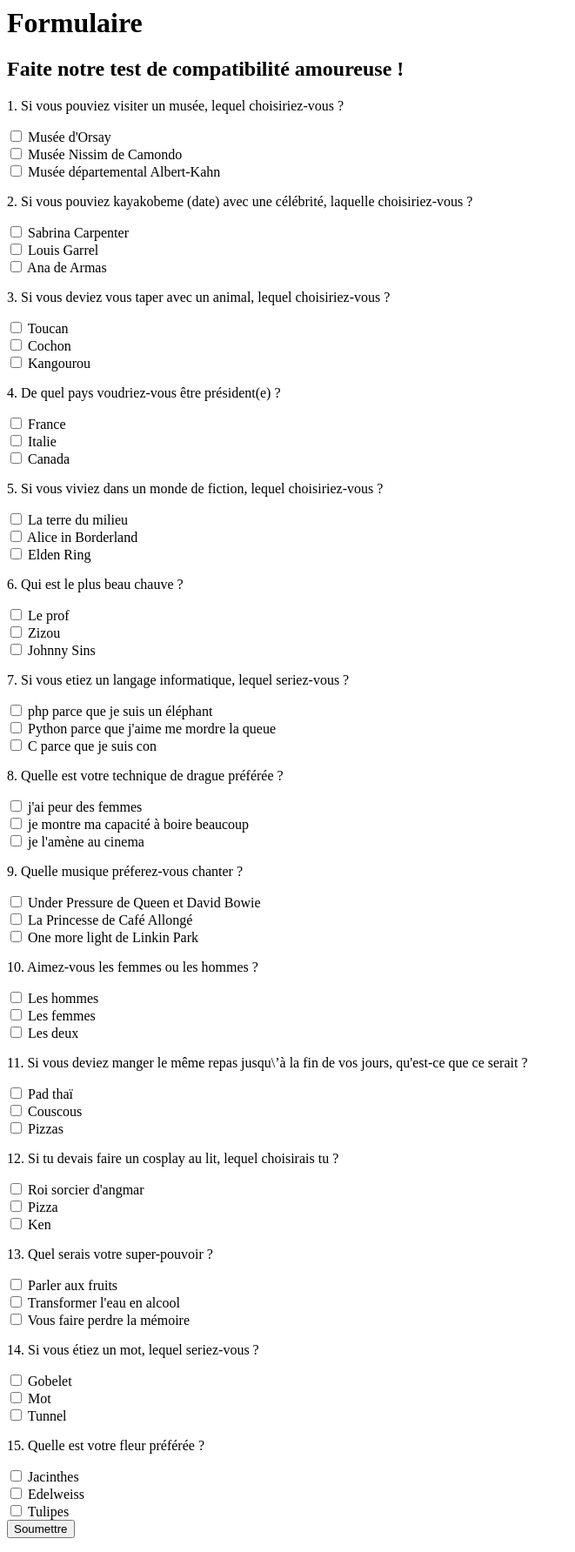
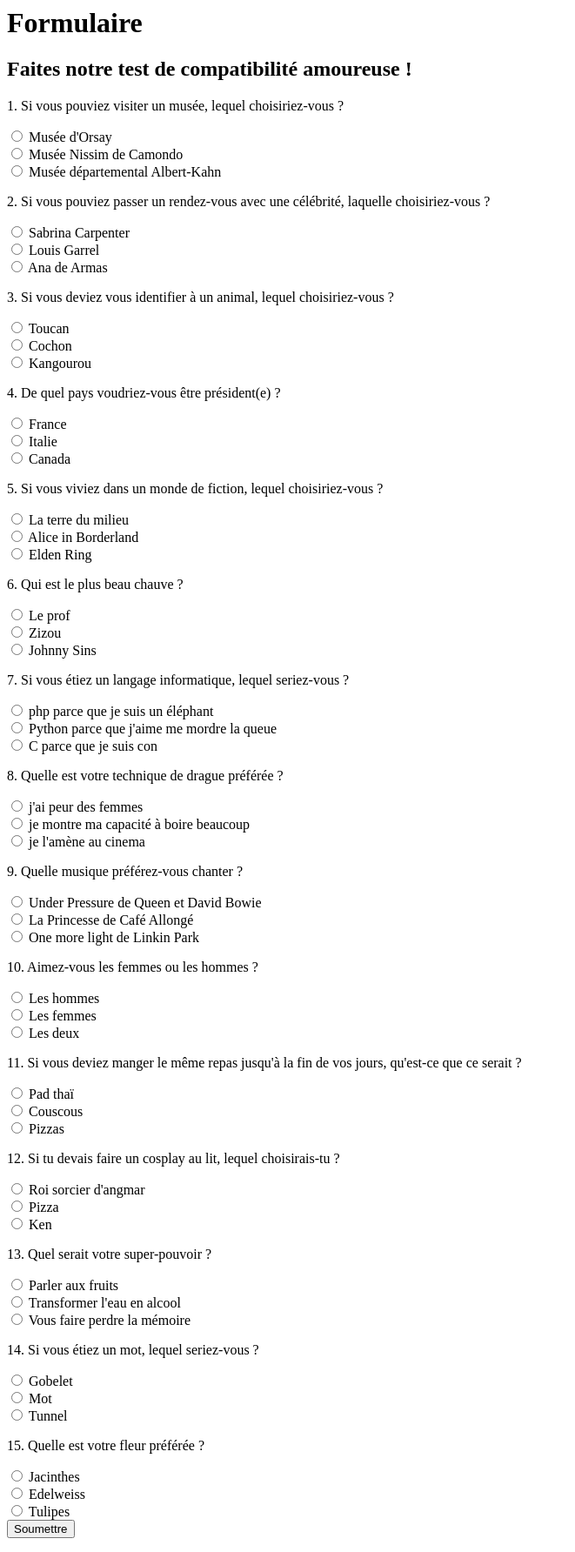
Before and after one commit to Caotox/B2-Projet-Web, a PHP site: page /vueUser/FormulaireUser.php in a window 1280 px wide. Shown: the whole page at 87% size, without its empty margins (0-661 px from the left). Run offline with PHP 8.4, Linux system fonts and the light colour scheme.

Commit message:
Le formulaire marche mesdames et messieurs

```diff
--- a/vueUser/FormulaireUser.php
+++ b/vueUser/FormulaireUser.php
@@ -1,134 +1,128 @@
-<?php
-
-?>
-
-
-<h1> Formulaire </h1>
+<h1>Formulaire</h1>
 
 <body>
-    <h2>Faite notre test de compatibilité amoureuse !</h2>
-    <form id="questionnaire-form" method="POST" action="SoumissionFormulaire.php">
-        <!-- <form id="questionnaire-form" method="POST" action="index.php?action=enregistrerResultat"> -->
+    <h2>Faites notre test de compatibilité amoureuse !</h2>
+    <form id="questionnaire-form" method="POST" action="/TD-Web-EFREI-Groupe3/script/SoumissionFormulaire.php">
         <!-- Question 1 -->
-        <div class="question">
-            <div id="1">
+        <div class="question" id="1">
             <p>1. Si vous pouviez visiter un musée, lequel choisiriez-vous ?</p>
-            <label><input type="checkbox" name="1" value="Orsay"> Musée d'Orsay</label><br>
-            <label><input type="checkbox" name="1" value="Camondo"> Musée Nissim de Camondo</label><br>
-            <label><input type="checkbox" name="1" value="AlbertKahn"> Musée départemental Albert-Kahn</label><br>
+            <label><input type="radio" name="1" value="Orsay"> Musée d'Orsay</label><br>
+            <label><input type="radio" name="1" value="Camondo"> Musée Nissim de Camondo</label><br>
+            <label><input type="radio" name="1" value="AlbertKahn"> Musée départemental Albert-Kahn</label><br>
         </div>
+
         <!-- Question 2 -->
-        <div class="question">
-            <div id="2">
-            <p>2. Si vous pouviez kayakobeme (date) avec une célébrité, laquelle choisiriez-vous ?</p>
-            <label><input type="checkbox" name="2" value="Sabrina"> Sabrina Carpenter</label><br>
-            <label><input type="checkbox" name="2" value="Louis"> Louis Garrel</label><br>
-            <label><input type="checkbox" name="2" value="Ana"> Ana de Armas</label><br>
+        <div class="question" id="2">
+            <p>2. Si vous pouviez passer un rendez-vous avec une célébrité, laquelle choisiriez-vous ?</p>
+            <label><input type="radio" name="2" value="Sabrina"> Sabrina Carpenter</label><br>
+            <label><input type="radio" name="2" value="Louis"> Louis Garrel</label><br>
+            <label><input type="radio" name="2" value="Ana"> Ana de Armas</label><br>
         </div>
+
         <!-- Question 3 -->
-        <div class="question">
-            <div id="3">
-            <p>3. Si vous deviez vous taper avec un animal, lequel choisiriez-vous ?</p>
-            <label><input type="checkbox" name="3" value="Toucan"> Toucan</label><br>
-            <label><input type="checkbox" name="3" value="Cochon"> Cochon</label><br>
-            <label><input type="checkbox" name="3" value="Kangourou"> Kangourou</label><br>
+        <div class="question" id="3">
+            <p>3. Si vous deviez vous identifier à un animal, lequel choisiriez-vous ?</p>
+            <label><input type="radio" name="3" value="Toucan"> Toucan</label><br>
+            <label><input type="radio" name="3" value="Cochon"> Cochon</label><br>
+            <label><input type="radio" name="3" value="Kangourou"> Kangourou</label><br>
         </div>
+
         <!-- Question 4 -->
-        <div class="question">
-            <div id="4">
+        <div class="question" id="4">
             <p>4. De quel pays voudriez-vous être président(e) ?</p>
-            <label><input type="checkbox" name="4" value="France"> France</label><br>
-            <label><input type="checkbox" name="4" value="Italie"> Italie</label><br>
-            <label><input type="checkbox" name="4" value="Canada"> Canada</label><br>
+            <label><input type="radio" name="4" value="France"> France</label><br>
+            <label><input type="radio" name="4" value="Italie"> Italie</label><br>
+            <label><input type="radio" name="4" value="Canada"> Canada</label><br>
         </div>
+
         <!-- Question 5 -->
-        <div class="question">
-            <div id="5">
+        <div class="question" id="5">
             <p>5. Si vous viviez dans un monde de fiction, lequel choisiriez-vous ?</p>
-            <label><input type="checkbox" name="5" value="LOTR"> La terre du milieu</label><br>
-            <label><input type="checkbox" name="5" value="Borderland"> Alice in Borderland</label><br>
-            <label><input type="checkbox" name="5" value="EldenRing"> Elden Ring</label><br>
+            <label><input type="radio" name="5" value="LOTR"> La terre du milieu</label><br>
+            <label><input type="radio" name="5" value="Borderland"> Alice in Borderland</label><br>
+            <label><input type="radio" name="5" value="EldenRing"> Elden Ring</label><br>
         </div>
+
         <!-- Question 6 -->
-        <div class="question">
-            <div id="6">
+        <div class="question" id="6">
             <p>6. Qui est le plus beau chauve ?</p>
-            <label><input type="checkbox" name="6" value="Prof"> Le prof</label><br>
-            <label><input type="checkbox" name="6" value="Zizou"> Zizou</label><br>
-            <label><input type="checkbox" name="6" value="Sins"> Johnny Sins</label><br>
+            <label><input type="radio" name="6" value="Prof"> Le prof</label><br>
+            <label><input type="radio" name="6" value="Zizou"> Zizou</label><br>
+            <label><input type="radio" name="6" value="Sins"> Johnny Sins</label><br>
         </div>
+
         <!-- Question 7 -->
-        <div class="question">
-            <div id="7">
-            <p>7. Si vous etiez un langage informatique, lequel seriez-vous ?</p>
-            <label><input type="checkbox" name="7" value="Php"> php parce que je suis un éléphant</label><br>
-            <label><input type="checkbox" name="7" value="Python"> Python parce que j'aime me mordre la queue</label><br>
-            <label><input type="checkbox" name="7" value="C"> C parce que je suis con</label><br>
+        <div class="question" id="7">
+            <p>7. Si vous étiez un langage informatique, lequel seriez-vous ?</p>
+            <label><input type="radio" name="7" value="Php"> php parce que je suis un éléphant</label><br>
+            <label><input type="radio" name="7" value="Python"> Python parce que j'aime me mordre la queue</label><br>
+            <label><input type="radio" name="7" value="C"> C parce que je suis con</label><br>
         </div>
+
         <!-- Question 8 -->
-        <div class="question">
-            <div id="8">
+        <div class="question" id="8">
             <p>8. Quelle est votre technique de drague préférée ?</p>
-            <label><input type="checkbox" name="8" value="Peur"> j'ai peur des femmes</label><br>
-            <label><input type="checkbox" name="8" value="Boire"> je montre ma capacité à boire beaucoup</label><br>
-            <label><input type="checkbox" name="8" value="Cinema"> je l'amène au cinema</label><br>
+            <label><input type="radio" name="8" value="Peur"> j'ai peur des femmes</label><br>
+            <label><input type="radio" name="8" value="Boire"> je montre ma capacité à boire beaucoup</label><br>
+            <label><input type="radio" name="8" value="Cinema"> je l'amène au cinema</label><br>
         </div>
+
         <!-- Question 9 -->
-        <div class="question">
-            <div id="9">
-            <p>9. Quelle musique préferez-vous chanter ?</p>
-            <label><input type="checkbox" name="9" value="UnderPressure"> Under Pressure de Queen et David Bowie</label><br>
-            <label><input type="checkbox" name="9" value="LaPrincesse"> La Princesse de Café Allongé</label><br>
-            <label><input type="checkbox" name="9" value="OneMoreLight"> One more light de Linkin Park</label><br>
+        <div class="question" id="9">
+            <p>9. Quelle musique préférez-vous chanter ?</p>
+            <label><input type="radio" name="9" value="UnderPressure"> Under Pressure de Queen et David Bowie</label><br>
+            <label><input type="radio" name="9" value="LaPrincesse"> La Princesse de Café Allongé</label><br>
+            <label><input type="radio" name="9" value="OneMoreLight"> One more light de Linkin Park</label><br>
         </div>
+
         <!-- Question 10 -->
-        <div class="question">
-            <div id="10">
+        <div class="question" id="10">
             <p>10. Aimez-vous les femmes ou les hommes ?</p>
-            <label><input type="checkbox" name="10" value="hommes"> Les hommes</label><br>
-            <label><input type="checkbox" name="10" value="femmes"> Les femmes</label><br>
-            <label><input type="checkbox" name="10" value="deux"> Les deux</label><br>
+            <label><input type="radio" name="10" value="hommes"> Les hommes</label><br>
+            <label><input type="radio" name="10" value="femmes"> Les femmes</label><br>
+            <label><input type="radio" name="10" value="deux"> Les deux</label><br>
         </div>
+
         <!-- Question 11 -->
-        <div class="question">
-            <div id="11">
-            <p>11. Si vous deviez manger le même repas jusqu\’à la fin de vos jours, qu'est-ce que ce serait ?</p>
-            <label><input type="checkbox" name="11" value="padthai"> Pad thaï</label><br>
-            <label><input type="checkbox" name="11" value="couscous"> Couscous</label><br>
-            <label><input type="checkbox" name="11" value="pizzas"> Pizzas</label><br>
+        <div class="question" id="11">
+            <p>11. Si vous deviez manger le même repas jusqu'à la fin de vos jours, qu'est-ce que ce serait ?</p>
+            <label><input type="radio" name="11" value="padthai"> Pad thaï</label><br>
+            <label><input type="radio" name="11" value="couscous"> Couscous</label><br>
+            <label><input type="radio" name="11" value="pizzas"> Pizzas</label><br>
         </div>
+
         <!-- Question 12 -->
-        <div class="question">
-            <div id="12">
-            <p>12. Si tu devais faire un cosplay au lit, lequel choisirais tu ?</p>
-            <label><input type="checkbox" name="12" value="Nazgul"> Roi sorcier d'angmar</label><br>
-            <label><input type="checkbox" name="12" value="pizza"> Pizza</label><br>
-            <label><input type="checkbox" name="12" value="Ken"> Ken</label><br>
+        <div class="question" id="12">
+            <p>12. Si tu devais faire un cosplay au lit, lequel choisirais-tu ?</p>
+            <label><input type="radio" name="12" value="Nazgul"> Roi sorcier d'angmar</label><br>
+            <label><input type="radio" name="12" value="pizza"> Pizza</label><br>
+            <label><input type="radio" name="12" value="Ken"> Ken</label><br>
         </div>
+
         <!-- Question 13 -->
-        <div class="question">
-            <div id="13">
-            <p>13. Quel serais votre super-pouvoir ?</p>
-            <label><input type="checkbox" name="13" value="Fruits"> Parler aux fruits</label><br>
-            <label><input type="checkbox" name="13" value="Alcool"> Transformer l'eau en alcool</label><br>
-            <label><input type="checkbox" name="13" value="Memoire"> Vous faire perdre la mémoire</label><br>
+        <div class="question" id="13">
+            <p>13. Quel serait votre super-pouvoir ?</p>
+            <label><input type="radio" name="13" value="Fruits"> Parler aux fruits</label><br>
+            <label><input type="radio" name="13" value="Alcool"> Transformer l'eau en alcool</label><br>
+            <label><input type="radio" name="13" value="Memoire"> Vous faire perdre la mémoire</label><br>
         </div>
+
         <!-- Question 14 -->
-        <div class="question">
-            <div id="14">
+        <div class="question" id="14">
             <p>14. Si vous étiez un mot, lequel seriez-vous ?</p>
-            <label><input type="checkbox" name="14" value="Gobelet"> Gobelet</label><br>
-            <label><input type="checkbox" name="14" value="Mot"> Mot</label><br>
-            <label><input type="checkbox" name="14" value="Tunnel"> Tunnel</label><br>
+            <label><input type="radio" name="14" value="Gobelet"> Gobelet</label><br>
+            <label><input type="radio" name="14" value="Mot"> Mot</label><br>
+            <label><input type="radio" name="14" value="Tunnel"> Tunnel</label><br>
         </div>
+
         <!-- Question 15 -->
-        <div class="question">
-            <div id="15">
+        <div class="question" id="15">
             <p>15. Quelle est votre fleur préférée ?</p>
-            <label><input type="checkbox" name="15" value="Jacinthes"> Jacinthes</label><br>
-            <label><input type="checkbox" name="15" value="Edelweiss"> Edelweiss</label><br>
-            <label><input type="checkbox" name="15" value="Tulipes"> Tulipes</label><br>
+            <label><input type="radio" name="15" value="Jacinthes"> Jacinthes</label><br>
+            <label><input type="radio" name="15" value="Edelweiss"> Edelweiss</label><br>
+            <label><input type="radio" name="15" value="Tulipes"> Tulipes</label><br>
         </div>
 
         <button type="submit">Soumettre</button>
     </form>
+</body>
```
Also changed, not shown: script/SoumissionFormulaire.php (+41 -18 lines), vueUser/ResultatFormulaire.php (+10 -1 lines).
